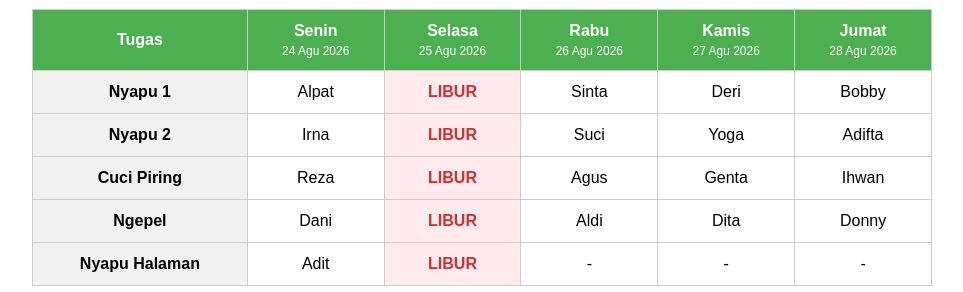
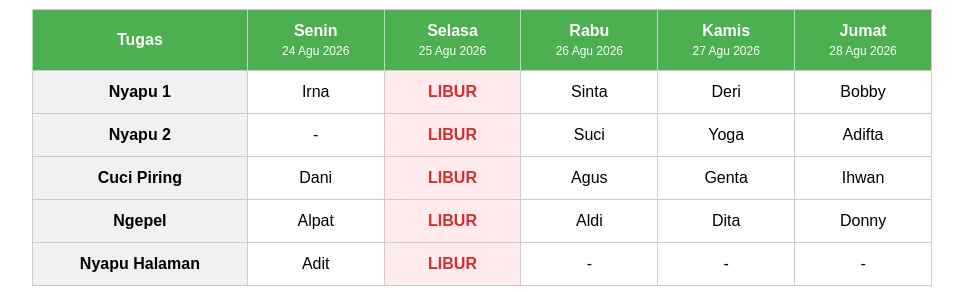
Before and after one commit to dn-p/piket-r7, a React (Create React App) app: page / in a window 1280 px wide. Shown: the part 192-484 px from the top of the page, without its empty margins (158-1121 px from the left). Built offline with nearby package versions, Linux system fonts and the light colour scheme.

Commit message:
remove reza and adjust piket senin

```diff
--- a/src/App.js
+++ b/src/App.js
@@ -25,7 +25,7 @@ const HOLIDAYS = [
 ];
 
 const PEOPLE_BY_DAY = [
-  ['Reza', 'Dani', 'Alpat', 'Irna'] , // 0: Senin
+  ['Dani', 'Alpat', 'Irna'] , // 0: Senin
   ['Rifai', 'Hanifah', 'Ayu', 'Aji'],  // 1: Selasa
   ['Aldi', 'Sinta', 'Suci', 'Agus'],   // 2: Rabu
   ['Genta', 'Dita', 'Deri', 'Yoga'],   // 3: Kamis
```
